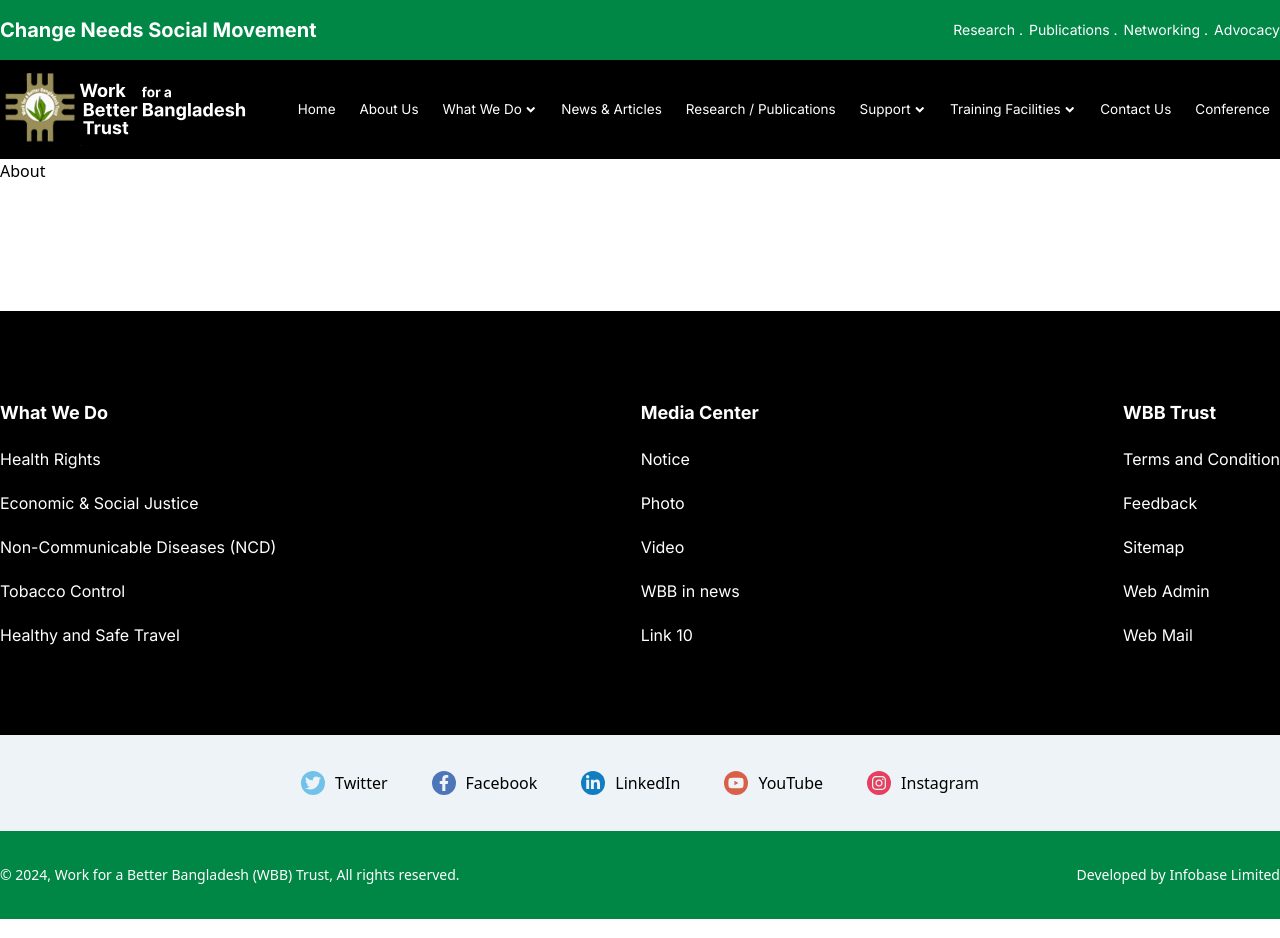
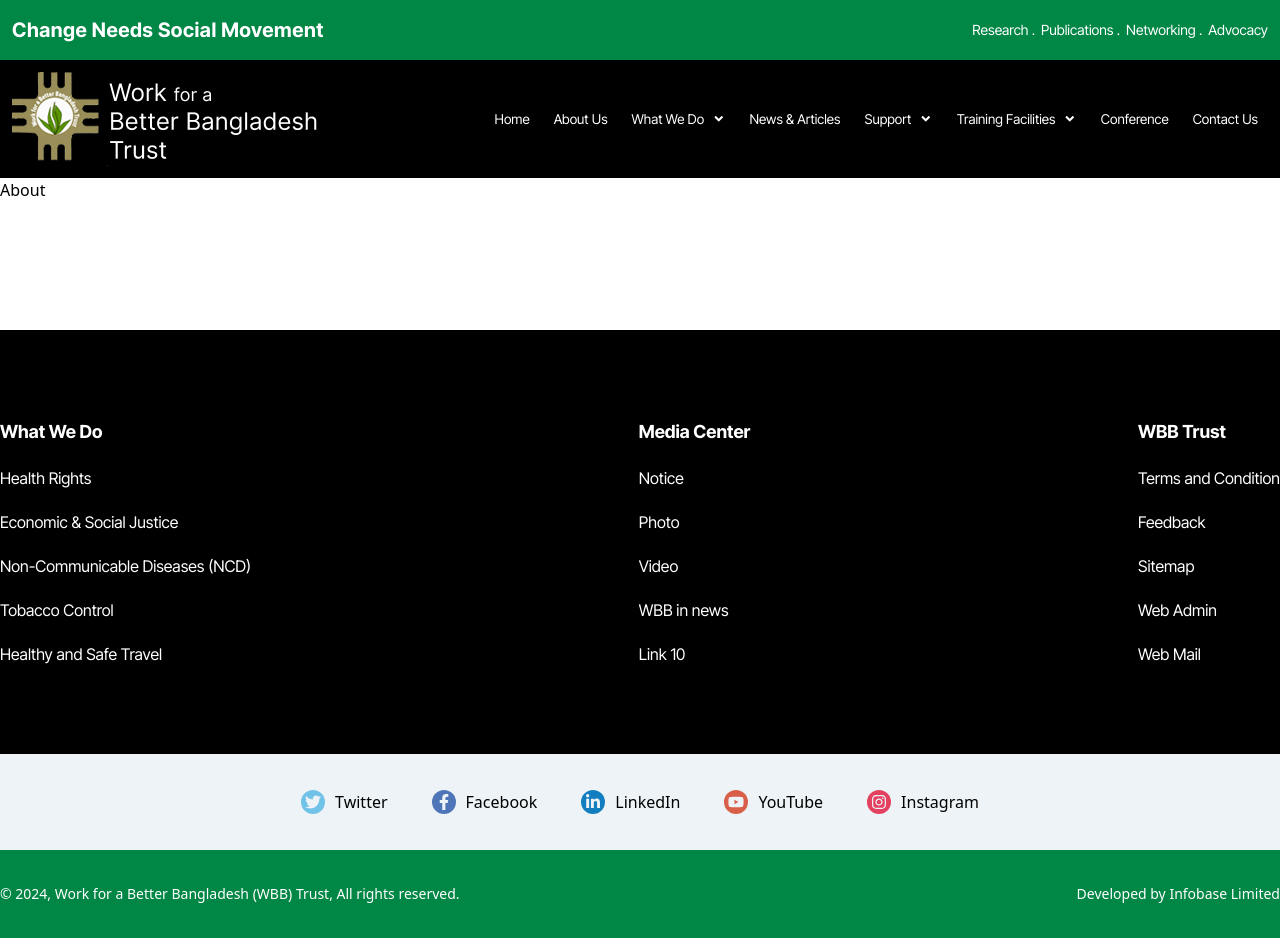
Before and after one commit to Mohammad-Nadil/trial-project, a React (Vite) app: page /about in a window 1280 px wide. Shown: the top 938 px of the page. Built offline with nearby package versions, Linux system fonts and the light colour scheme.

Commit message:
nav fixed

```diff
--- a/index.html
+++ b/index.html
@@ -8,7 +8,7 @@
     <link rel="preconnect" href="https://fonts.googleapis.com" />
     <link rel="preconnect" href="https://fonts.gstatic.com" crossorigin />
     <link
-      href="https://fonts.googleapis.com/css2?family=Inter:ital,opsz,wght@0,14..32,100..900;1,14..32,100..900&display=swap"
+      href="https://fonts.googleapis.com/css2?family=Inter+Tight:ital,wght@0,100..900;1,100..900&family=Inter:ital,opsz,wght@0,14..32,100..900;1,14..32,100..900&display=swap"
       rel="stylesheet"
     />
     <!-- google fonts -->
--- a/src/App.css
+++ b/src/App.css
@@ -2,6 +2,7 @@
   background-image: url('./assets/articleBg.png');
   background-size: cover;
   background-position: center;
+  background-attachment: fixed;
 }
 
 /* Neumorphism styling */
@@ -17,18 +18,14 @@
   }
 }
 @media (min-width: 1280px) {
-  .morph {
+  /* .morph {
     border-radius: 12px;
     box-shadow: 8px 8px 16px rgba(58, 58, 58, 0.6),
       inset -8px -8px 16px rgba(255, 255, 255, 0.108);
     padding: 4px 2px;
     transition: all 0.3s ease;
-  }
+  } */
 
-  .morph:hover {
-    box-shadow: inset 8px 8px 16px rgba(0, 0, 0, 0.6),
-      inset -8px -8px 16px rgba(255, 255, 255, 0.1);
-  }
 
   .morph li {
     border-radius: 8px;
@@ -37,8 +34,6 @@
   }
 
   .morph li:hover {
-    background: #252525;
-    box-shadow: inset 4px 4px 8px rgba(0, 0, 0, 0.6),
-      inset -4px -4px 8px rgba(255, 255, 255, 0.1);
+    background: #303030;
   }
 }
--- a/src/component/MainHeader.jsx
+++ b/src/component/MainHeader.jsx
@@ -1,19 +1,23 @@
 import React, { useState } from "react";
 import Container from "./layer/Container";
 import { Link } from "react-router-dom";
-import logo from "/logo.svg";
+import logo from "/logo.png";
 import { FaAngleDown, FaAngleRight } from "react-icons/fa";
 import "../App.css";
 
 const Li = ({ text, href, children, className, icon, onClick, linkClass }) => {
   return (
     <li
+      onClick={onClick}
       className={`text-[13.5px] font-inter text-white relative transition-all duration-300  ${className}`}
+    >
+      <Link
+        to={href}
+        className={` py-2 px-2.5 flex items-center gap-x-2 ${linkClass}`}
+      >{text} {icon}
 
-    >
-      <Link to={href} className={` ${linkClass}`}>
-        {children} <p  onClick={onClick} className="py-2 px-2.5 flex items-center gap-x-0.5">{text} {icon}</p>
       </Link>
+      {children}
     </li>
   );
 };
@@ -49,7 +53,6 @@
     internships: "/",
     volunteering: "/",
     news: "/",
-    publications: "/",
     support: "/",
     ourNetwork: "/",
     nationalNetwork: "/",
@@ -67,9 +70,9 @@
   return (
     <>
       <div className="main bg-black">
-        <Container className="flex justify-between items-center py-3">
-          <div className="logo w-[19.5%]">
-            <img className=" w-full aspect-[335/100]" src={logo} alt={logo} />
+        <Container className="flex justify-between items-center px-3  py-3">
+          <div className="logo">
+            <img className=" w-full " src={logo} alt={logo} />
           </div>
           <div className="menu morph">
             <ul className={` xl:flex  gap-x-1`}>
@@ -83,7 +86,7 @@
                 onClick={() => toggleDropdown("whatWeDo")}
               >
                 <ul
-                  className={`absolute w-60 top-full bg-[#202020] rounded-md   duration-300 flex flex-col gap-y-2 z-50 p-2 ${
+                  className={`absolute w-60 top-full bg-[#202020ee] rounded-md   duration-300 flex flex-col gap-y-2 z-50 p-2 ${
                     activeDropdown === "whatWeDo"
                       ? "visible opacity-100"
                       : "invisible opacity-0"
@@ -93,10 +96,10 @@
                     text="Health Rights  "
                     icon={<FaAngleRight />}
                     href={links.healthRights}
-                    className="!p-3 group"
+                    className=" group"
                     linkClass="gap-x-3"
                   >
-                    <ul className="absolute w-60 top-0 left-full translate-x-2 bg-[#202020] rounded-md opacity-0 invisible group-hover:opacity-100 group-hover:visible hover:visible hover:opacity-100 duration-300 flex flex-col gap-y-2 z-50 p-2">
+                    <ul className="absolute w-60 top-0 left-full translate-x-2 bg-[#202020ee] rounded-md opacity-0 invisible group-hover:opacity-100 group-hover:visible hover:visible hover:opacity-100 duration-300 flex flex-col gap-y-2 z-50 p-2">
                       <Li text="Health Policy" href={links.healthPolicy} />
                       <Li
                         text="Non-Communicable Diseases (NCD)"
@@ -109,10 +112,10 @@
                     text="Economic & Social Justice"
                     href={links.economicSocialJustice}
                     icon={<FaAngleRight />}
-                    className="!p-3 group"
+                    className=" group"
                     linkClass="gap-x-3"
                   >
-                    <ul className="absolute w-60 top-0 left-full translate-x-2 bg-[#202020] rounded-md opacity-0 invisible group-hover:opacity-100 group-hover:visible hover:visible hover:opacity-100 duration-300 flex flex-col gap-y-2 z-50 p-2">
+                    <ul className="absolute w-60 top-0 left-full translate-x-2 bg-[#202020ee] rounded-md opacity-0 invisible group-hover:opacity-100 group-hover:visible hover:visible hover:opacity-100 duration-300 flex flex-col gap-y-2 z-50 p-2">
                       <Li text="Ensure Our Rights" href={links.ensureRights} />
                       <Li text="Gender" href={links.gender} />
                     </ul>
@@ -121,27 +124,30 @@
                     text="Livable cities"
                     href={links.livableCities}
                     icon={<FaAngleRight />}
-                    className="!p-3 group"
+                    className=" group"
                     linkClass="gap-x-3"
                   >
-                    <ul className="absolute w-60 top-0 left-full translate-x-2 bg-[#202020] rounded-md opacity-0 invisible group-hover:opacity-100 group-hover:visible hover:visible hover:opacity-100 duration-300 flex flex-col gap-y-2 z-50 p-2">
+                    <ul className="absolute w-60 top-0 left-full translate-x-2 bg-[#202020ee] rounded-md opacity-0 invisible group-hover:opacity-100 group-hover:visible hover:visible hover:opacity-100 duration-300 flex flex-col gap-y-2 z-50 p-2">
                       <Li text="Environment" href={links.environment} />
                       <Li text="Urban Structure" href={links.urbanStructure} />
                       <Li
                         text="Healthy and Safe Travel"
                         href={links.healthyTravel}
                       />
-                      <Li text="Water and Sanitation" href={links.waterSanitation} />
+                      <Li
+                        text="Water and Sanitation"
+                        href={links.waterSanitation}
+                      />
                     </ul>
                   </Li>
                   <Li
                     text="Get Involved"
                     href={links.getInvolved}
                     icon={<FaAngleRight />}
-                    className="!p-3 group"
+                    className=" group"
                     linkClass="gap-x-3"
                   >
-                    <ul className="absolute w-60 top-0 left-full translate-x-2 bg-[#202020] rounded-md opacity-0 invisible group-hover:opacity-100 group-hover:visible hover:visible hover:opacity-100 duration-300 flex flex-col gap-y-2 z-50 p-2">
+                    <ul className="absolute w-60 top-0 left-full translate-x-2 bg-[#202020ee] rounded-md opacity-0 invisible group-hover:opacity-100 group-hover:visible hover:visible hover:opacity-100 duration-300 flex flex-col gap-y-2 z-50 p-2">
                       <Li text="Internships" href={links.internships} />
                       <Li text="Volunteering" href={links.volunteering} />
                     </ul>
@@ -149,7 +155,6 @@
                 </ul>
               </Li>
               <Li text="News & Articles" href={links.news} />
-              <Li text="Research / Publications" href={links.publications} />
               <Li
                 text="Support "
                 icon={<FaAngleDown />}
@@ -158,7 +163,7 @@
                 onClick={() => toggleDropdown("support")}
               >
                 <ul
-                  className={`absolute w-60 top-full bg-[#202020] rounded-md   duration-300 flex flex-col gap-y-2 z-50 p-2 ${
+                  className={`absolute w-60 top-full bg-[#202020ee] rounded-md   duration-300 flex flex-col gap-y-2 z-50 p-2 ${
                     activeDropdown === "support"
                       ? "visible opacity-100"
                       : "invisible opacity-0"
@@ -168,12 +173,18 @@
                     text="Our Network  "
                     icon={<FaAngleRight />}
                     href={links.ourNetwork}
-                    className="!p-3 group"
+                    className=" group"
                     linkClass="gap-x-3"
                   >
-                    <ul className="absolute w-60 top-0 left-full translate-x-2 bg-[#202020] rounded-md opacity-0 invisible group-hover:opacity-100 group-hover:visible hover:visible hover:opacity-100 duration-300 flex flex-col gap-y-2 z-50 p-2">
-                      <Li text="National Network" href={links.nationalNetwork} />
-                      <Li text="International Network" href={links.internationalNetwork} />
+                    <ul className="absolute w-60 top-0 left-full translate-x-2 bg-[#202020ee] rounded-md opacity-0 invisible group-hover:opacity-100 group-hover:visible hover:visible hover:opacity-100 duration-300 flex flex-col gap-y-2 z-50 p-2">
+                      <Li
+                        text="National Network"
+                        href={links.nationalNetwork}
+                      />
+                      <Li
+                        text="International Network"
+                        href={links.internationalNetwork}
+                      />
                     </ul>
                   </Li>
                   <Li text="Partner" href={links.partner} />
@@ -187,7 +198,7 @@
                 onClick={() => toggleDropdown("training")}
               >
                 <ul
-                  className={`absolute w-60 top-full bg-[#202020] rounded-md   duration-300 flex flex-col gap-y-2 z-50 p-2 ${
+                  className={`absolute w-60 top-full bg-[#202020ee] rounded-md   duration-300 flex flex-col gap-y-2 z-50 p-2 ${
                     activeDropdown === "training"
                       ? "visible opacity-100"
                       : "invisible opacity-0"
@@ -199,8 +210,8 @@
                   <Li text="Area Information" href={links.areaInfo} />
                 </ul>
               </Li>
+              <Li text="Conference" href={links.conference} />
               <Li text="Contact Us" href={links.contactUs} />
-              <Li text="Conference" href={links.conference} />
             </ul>
           </div>
         </Container>
--- a/src/component/MainHeaderSmall.jsx
+++ b/src/component/MainHeaderSmall.jsx
@@ -1,7 +1,7 @@
 import React, { useState } from "react";
 import Container from "./layer/Container";
 import { Link } from "react-router-dom";
-import logo from "/logo.svg";
+import logo from "/logo.png";
 import { FaAngleDown, FaBars } from "react-icons/fa";
 import "../App.css";
 import { IoClose } from "react-icons/io5";
--- a/src/component/Media.jsx
+++ b/src/component/Media.jsx
@@ -63,13 +63,13 @@
     <div className="media-bg mt-80">
       <Container className="px-3 xl:px-0 py-14 flex flex-col lg:flex-row">
         <motion.div
-          className="left w-full lg:w-1/2 aspect-square sm:aspect-video lg:aspect-auto relative"
+          className="left w-full lg:w-1/2 aspect-[9/10]  sm:aspect-video lg:aspect-auto relative"
           initial={{ opacity: 0, x: -50 }}
           whileInView={{ opacity: 1, x: 0 }}
           viewport={{ once: true }}
           transition={{ duration: 1, ease: "easeOut" }}
         >
-          <div className="w-[466px] aspect-[466/552] absolute top-0 -translate-y-1/3">
+          <div className=" w-72 sm:w-[466px] aspect-[466/552] absolute top-0 -translate-y-1/3">
             <MediaSlider />
           </div>
         </motion.div>
--- a/src/component/Navbar.jsx
+++ b/src/component/Navbar.jsx
@@ -17,37 +17,10 @@
   return (
     <>
       <nav>
-        <motion.div
-          initial={{ opacity: 0, y: -50 }}
-          animate={{ opacity: 1, y: 0 }}
-          transition={{ duration: 0.2, ease: "linear" }}
-          className=""
-        >
+        <div transition={{ duration: 0.2, ease: "linear" }} className="">
           <TopHeader />
-        </motion.div>
-        <AnimatePresence mode="wait">
-          {windowWidth >= 1280 ? (
-            <motion.div
-              key="mainHeader"
-              initial={{ opacity: 0, y: -150 }}
-              animate={{ opacity: 1, y: 0 }}
-              exit={{ opacity: 0, y: -50 }}
-              transition={{ duration: 1, ease: "easeInOut" }}
-            >
-              <MainHeader />
-            </motion.div>
-          ) : (
-            <motion.div
-              key="mainHeaderSmall"
-              initial={{ opacity: 0, y: -50 }}
-              animate={{ opacity: 1, y: 0 }}
-              exit={{ opacity: 0, y: -50 }}
-              transition={{ duration: 0.5, ease: "easeInOut" }}
-            >
-              <MainHeaderSmall />
-            </motion.div>
-          )}
-        </AnimatePresence>
+        </div>
+        {windowWidth >= 1280 ? <MainHeader /> : <MainHeaderSmall />}
       </nav>
     </>
   );
--- a/src/component/TopHeader.jsx
+++ b/src/component/TopHeader.jsx
@@ -12,18 +12,17 @@
   ];
 
   return (
-    <motion.div
-      className="top bg-primary"
-    >
-      <Container className="flex flex-col sm:flex-row items-center justify-between py-2 sm:py-4 px-3 xl:px-0">
-
+    <motion.div className="top bg-primary">
+      <Container className="flex flex-col sm:flex-row items-center justify-between py-2 sm:py-4 ">
         <motion.div
           className="text text-white font-inter"
           initial={{ opacity: 0, x: -30 }}
           animate={{ opacity: 1, x: 0 }}
           transition={{ duration: 0.8, ease: "easeOut" }}
         >
-          <p className="font-bold lg:text-xl">Change Needs Social Movement</p>
+          <p className=" font-inter font-bold lg:text-xl tracking-wide">
+            Change Needs Social Movement
+          </p>
         </motion.div>
         <motion.div
           className="link"
@@ -34,7 +33,7 @@
             visible: {
               opacity: 1,
               transition: {
-                delay:1,
+                delay: 1,
                 staggerChildren: 0.4,
                 delayChildren: 0.4,
               },
--- a/src/component/layer/Container.jsx
+++ b/src/component/layer/Container.jsx
@@ -3,7 +3,7 @@
 const Container = ({ children, className }) => {
   return (
     <div
-      className={`max-w-[1280px] mx-auto relative ${className}`}
+      className={`max-w-[1280px] mx-auto relative px-3 2xl:px-0 ${className}`}
     >
       {children}
     </div>
--- a/tailwind.config.js
+++ b/tailwind.config.js
@@ -9,7 +9,7 @@
       },
     },
     fontFamily: {
-      inter: ['"Inter"', "sans-serif"],
+      inter: ['"Inter Tight"', "sans-serif"],
     },
   },
   plugins: [require("tailwind-scrollbar-hide")],
```
Also changed, not shown: public/logo.png (added), public/logo.svg.
